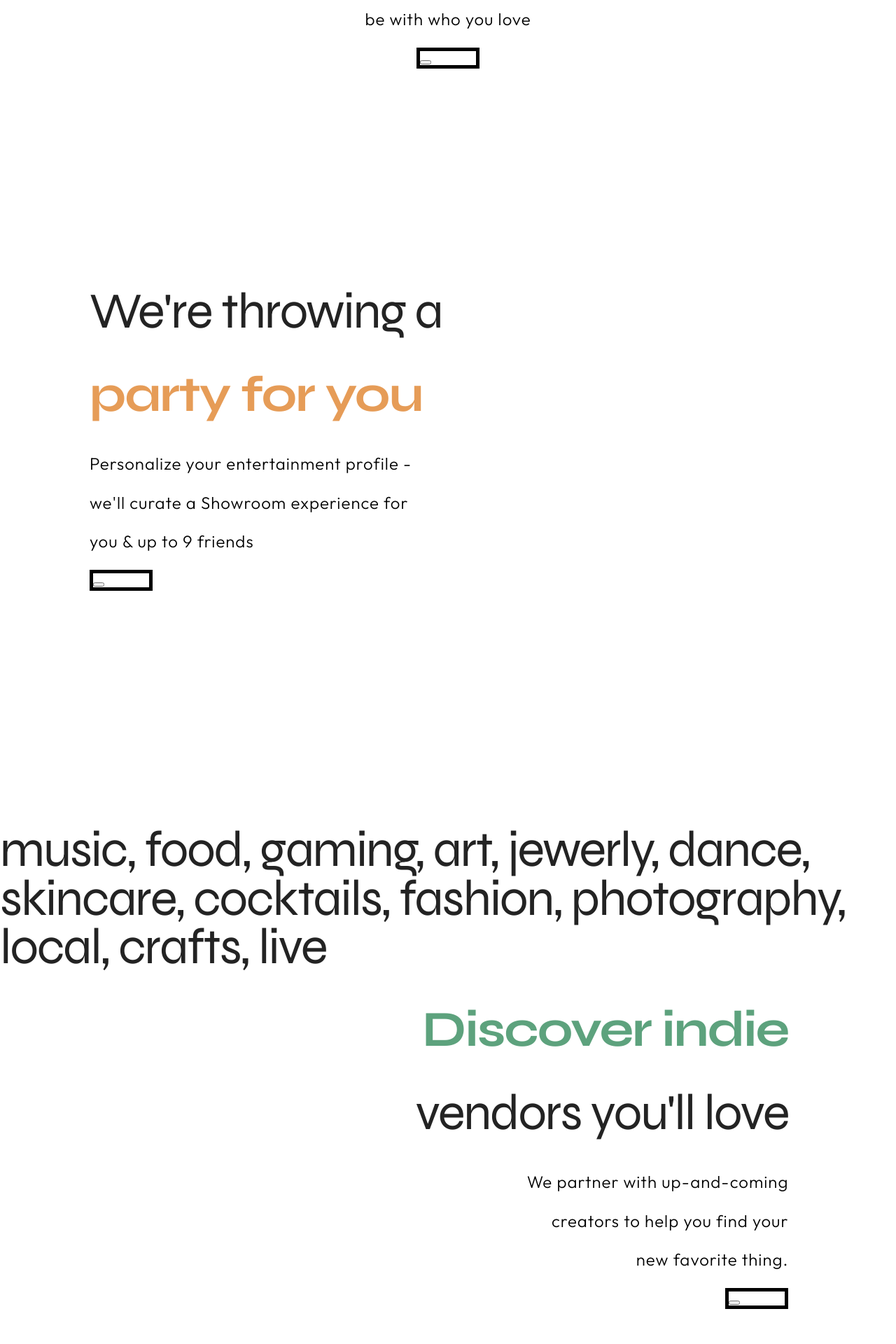
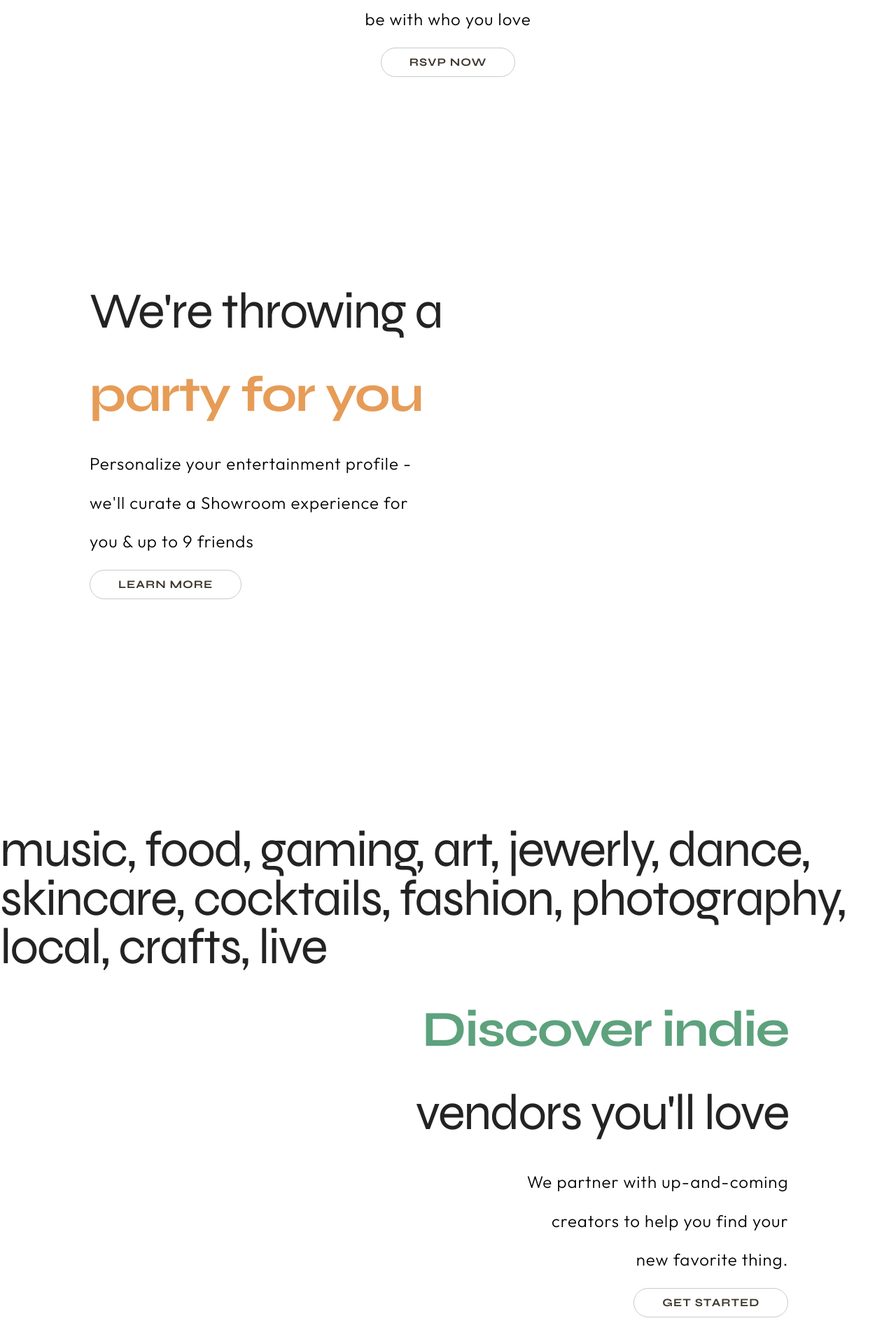
Before and after one commit to ginsueddy/showcase, a React (Create React App) app in the folder frontend/: page / in a window 1280 px wide. Shown: the part 446-2366 px from the top of the page at 70% size. Built offline with nearby package versions, Linux system fonts and the light colour scheme; some icons are missing.

Commit message:
created buttons

```diff
--- a/frontend/src/components/screens/Home/index.jsx
+++ b/frontend/src/components/screens/Home/index.jsx
@@ -1,5 +1,6 @@
 import styled from 'styled-components';
 import { ChevronDown } from '@styled-icons/feather';
+import { Link } from 'react-router-dom';
 import useWindowDimensions from '../../../hooks/useWindowDimensions';
 import Footer from '../../shared/Footer';
 
@@ -33,7 +34,24 @@ const Text = styled.p`
     color: #000000;
 `;
 
-const Button = styled.button``;
+const ButtonText = styled.div`
+    font-family: 'Syne', sans-serif;
+    font-style: normal;
+    font-weight: 700;
+    font-size: 16px;
+    line-height: 200%;
+    text-align: center;
+    letter-spacing: 1px;
+    color: #3E372D;
+`;
+
+const Button = ({ text, onPress }) => {
+    return (
+        <div onClick={onPress} style={{ borderWidth: '1.5px', borderStyle: 'solid', borderColor: '#C7CBC7', backgroundColor: 'white', paddingLeft: 40, paddingRight: 40, paddingTop: 4, paddingBottom: 4, borderRadius: 30 }}>
+            <ButtonText>{text}</ButtonText>
+        </div>
+    );
+};
 
 const Home = () => {
     const { height, width } = useWindowDimensions();
@@ -49,9 +67,9 @@ const Home = () => {
                 <Text style={{ textAlign: 'center' }}>Tell us what you love,</Text>
                 <Text style={{ textAlign: 'center' }}>be with who you love</Text>
                 <div style={{ display: 'flex', flexDirection: 'column', alignItems: 'center' }}>
-                    <div style={{ width: 80, border: '5px solid black', }}>
-                        <Button />
-                    </div>
+                    <Link to="/booking" style={{ textDecoration: 'none' }}>
+                        <Button text="RSVP NOW"/>
+                    </Link>
                     <ChevronDown size="48" title="view more" />
                 </div>
             </div>
@@ -63,15 +81,15 @@ const Home = () => {
                 <Text style={{ textAlign: 'start' }}>Personalize your entertainment profile -</Text>
                 <Text style={{ textAlign: 'start' }}>we'll curate a Showroom experience for</Text>
                 <Text style={{ textAlign: 'start' }}>{'you & up to 9 friends'}</Text>
-                <div style={{ display: 'flex', flexDirection: 'column' }}>
-                    <div style={{ width: 80, border: '5px solid black', }}>
-                        <Button />
-                    </div>
+                <div style={{ display: 'flex', flexDirection: 'column', alignItems: 'flex-start' }}>
+                    <Link to="/booking" style={{ textDecoration: 'none' }}>
+                        <Button text="LEARN MORE"/>
+                    </Link>
                 </div>
             </div>
             <Header>music, food, gaming, art, jewerly, dance, skincare, cocktails, fashion, photography, local, crafts, live</Header>
             <div style={{ height: height * .9, paddingRight: '12%' }}>
-                <div style={{}}>
+                <div>
                     <HighlightedHeader style={{ color: '#5DA27D', textAlign: 'end' }}>Discover indie</HighlightedHeader>
                     <Header style={{ textAlign: 'end' }}>vendors you'll love</Header>
                 </div>
@@ -79,9 +97,9 @@ const Home = () => {
                 <Text style={{ textAlign: 'end' }}>creators to help you find your</Text>
                 <Text style={{ textAlign: 'end' }}>new favorite thing.</Text>
                 <div style={{ display: 'flex', flexDirection: 'column', alignItems: 'flex-end' }}>
-                    <div style={{ width: 80, border: '5px solid black', }}>
-                        <Button />
-                    </div>
+                    <Link to="/booking" style={{ textDecoration: 'none' }}>
+                        <Button text="GET STARTED"/>
+                    </Link>
                 </div>
             </div>
             <Footer />
```
